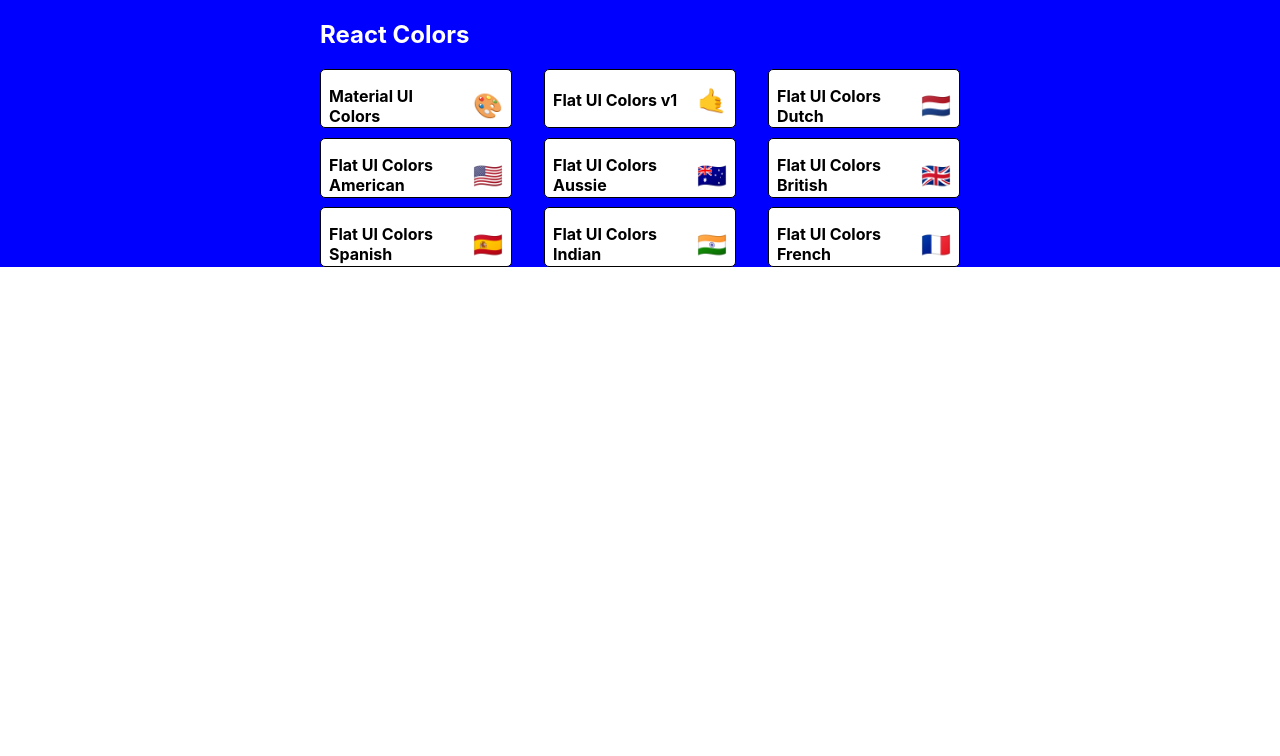
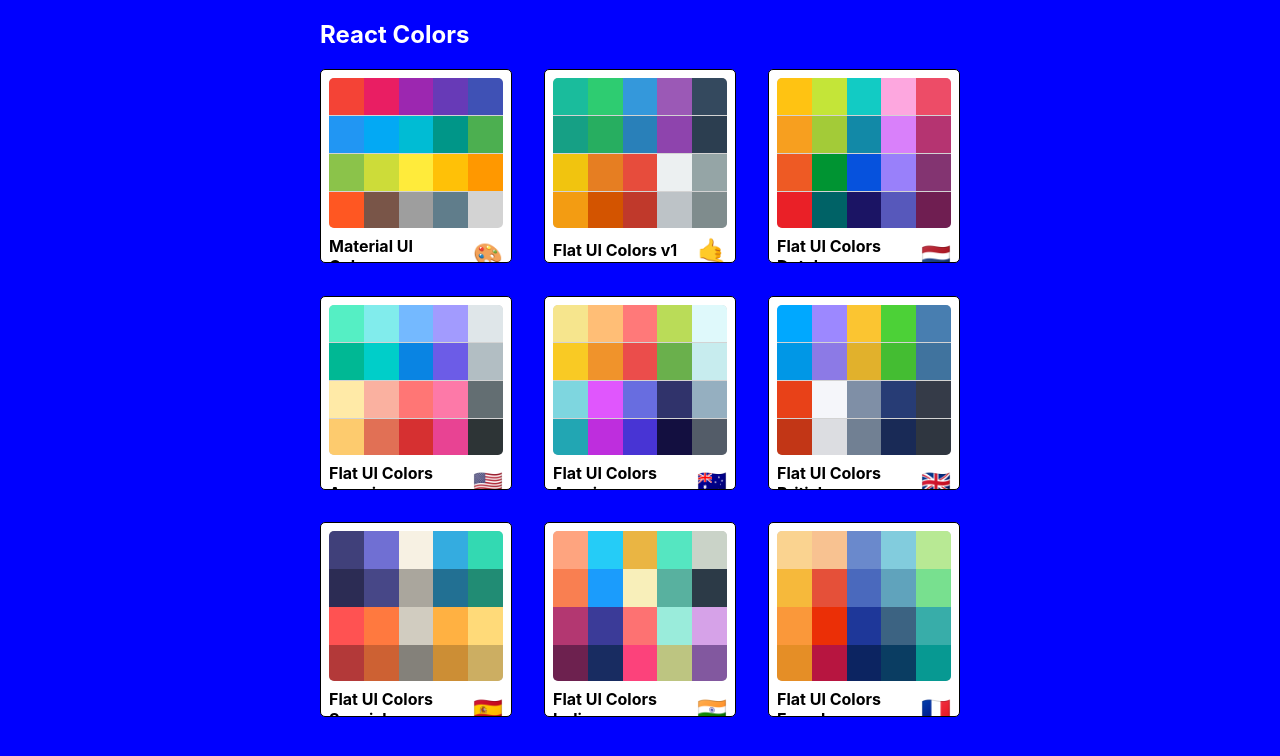
Before and after one commit to AndyK888/colors-app, a React (Create React App) app: page / in a window 1280 px wide. Shown: the top 756 px of the page. Built offline with nearby package versions, Linux system fonts and the light colour scheme.

Commit message:
finish stylink minipallete

```diff
--- a/src/MiniPalette.js
+++ b/src/MiniPalette.js
@@ -14,7 +14,11 @@
 		},
 	},
 	colors: {
-		backgroundColor: "grey",
+		backgroundColor: "lightgray",
+		height: "150px",
+		width: "100%",
+		borderRadius: "5px",
+		overflow: "hidden",
 	},
 	title: {
 		display: "flex",
@@ -30,13 +34,30 @@
 		marginLeft: "0.5rem",
 		fontSize: "1.5rem",
 	},
+	miniColor: {
+		width: "20%",
+		height: "25%",
+		display: "inline-block",
+		marginLeft: "0 auto",
+		position: "relative",
+		marginBottom: "-3.5px",
+	},
 });
 export default function MiniPalette(props) {
-	const { paletteName, emoji } = props;
+	const { paletteName, emoji, colors, id } = props;
 	const classes = useStyles();
+	const miniColorBoxes = colors.map((color) => {
+		return (
+			<div
+				className={classes.miniColor}
+				style={{ backgroundColor: color.color }}
+				key={color.name}
+			></div>
+		);
+	});
 	return (
 		<div className={classes.root}>
-			<div className={classes.colors}></div>
+			<div className={classes.colors}>{miniColorBoxes}</div>
 			<h5 className={classes.title}>
 				{paletteName} <span className={classes.emoji}>{emoji}</span>
 			</h5>
--- a/src/PaletteList.js
+++ b/src/PaletteList.js
@@ -10,6 +10,7 @@
 		display: "flex",
 		alignItems: "flex-start",
 		justifyContent: "center",
+		height: "100vh",
 	},
 	container: {
 		width: "50%",
@@ -44,7 +45,7 @@
 				</nav>
 				<div className={classes.palettes}>
 					{palettes.map((palette) => {
-						return <MiniPalette {...palette} />;
+						return <MiniPalette key={palette.id} {...palette} />;
 					})}
 				</div>
 			</div>
```
